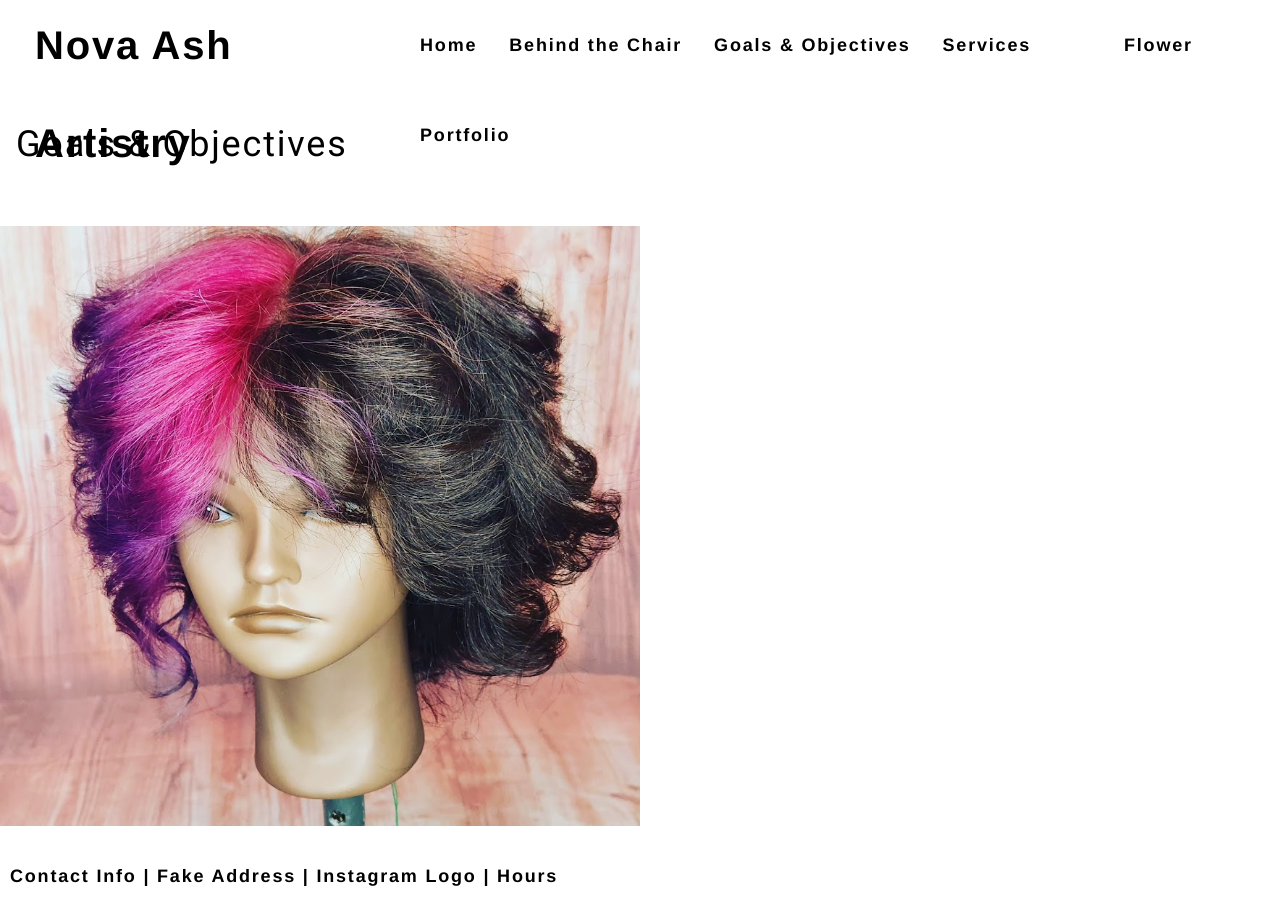
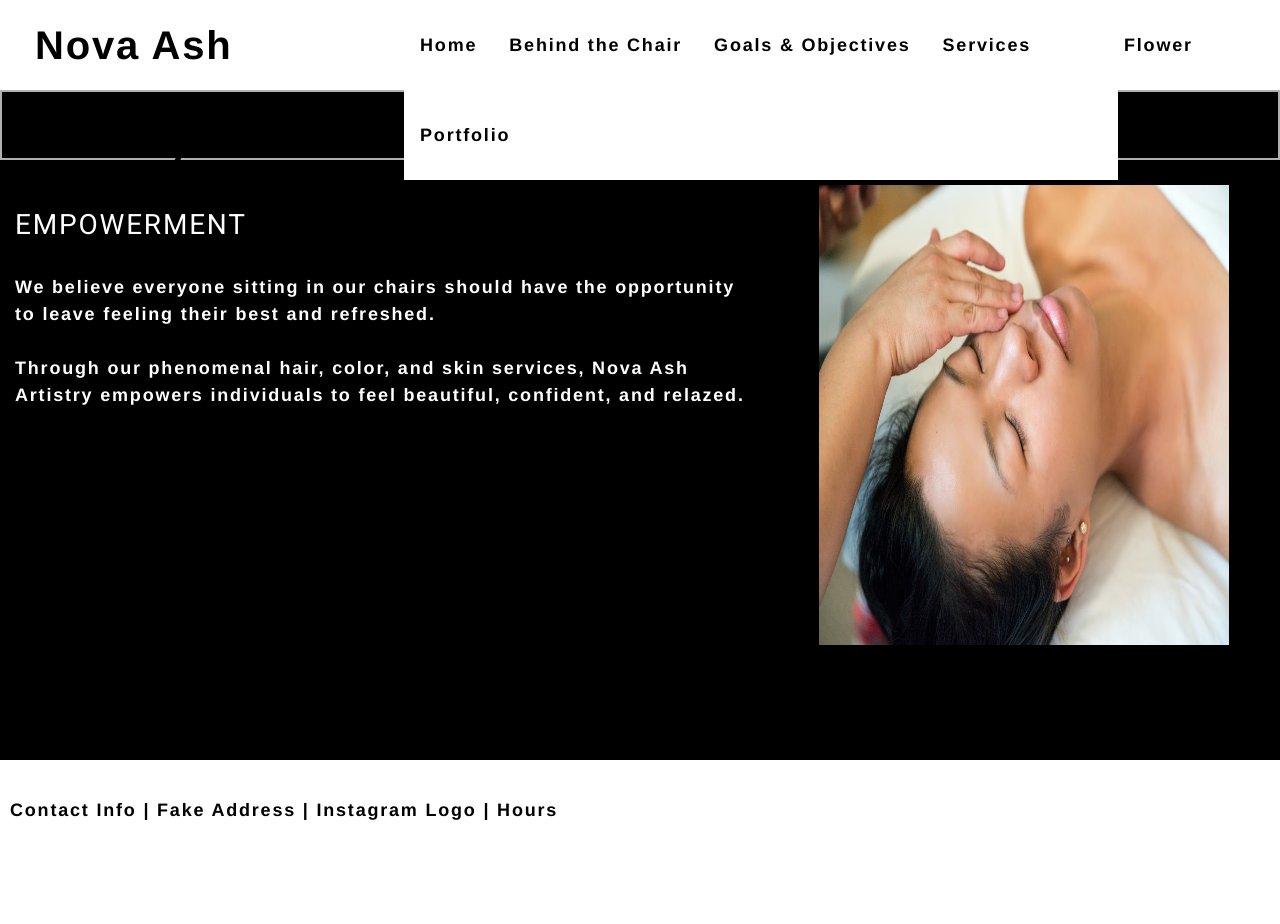
Before and after one commit to bdoneq7/novaashartistry, a React (Create React App) app: page / in a window 1280 px wide. Both pictures are taken after a click on the element "Goals & Objectives". Shown: the top 924 px of the page. Built offline with nearby package versions, Linux system fonts and the light colour scheme.

Commit message:
updated goals component styles

```diff
--- a/src/components/Goals/index.js
+++ b/src/components/Goals/index.js
@@ -1,29 +1,32 @@
 import React from 'react';
-import hair from "../../assets/images/hair.jpg";
+import goalsone from "../../assets/images/goals1.jpg";
 
 
 function Goals(props) {
   return (
     <section>
 
-      <div className="leftsection">
-        <br/>
-      <h1 className="mx-2" id="contact">Goals & Objectives</h1>
-      <br/>
+        <div className="mainlinktitle">
+        <h1 id="about">GOALS & OBJECTIVES</h1>
+        </div>
 
 
+        <div className="rightsectiondark">
           <br/>
+        <h3>EMPOWERMENT</h3>
 
+        <br/>
+        We believe everyone sitting in our chairs should have the opportunity to leave feeling their best and refreshed.<br/>
+        <br/>
+        Through our phenomenal hair, color, and skin services, Nova Ash Artistry empowers individuals to feel beautiful,
+        confident, and relazed.
+        </div>
 
-      </div>
+        <div className="leftsectionpicdark">
+          <img src={goalsone} style={{ width: "80%", height: "80%" }} alt="Empowerment" title="Empowerment" />
+        </div>
 
-
-      <div className="rightsection">
-      <img src={hair} style={{ width: "100%", height: "100%" }} alt="Hair Color Example" title="Hair Color Example" />
-
-      </div>
-
-    </section>
+      </section>
   );
 
 }
```
Also changed, not shown: src/assets/images/goals1.jpg (added).
